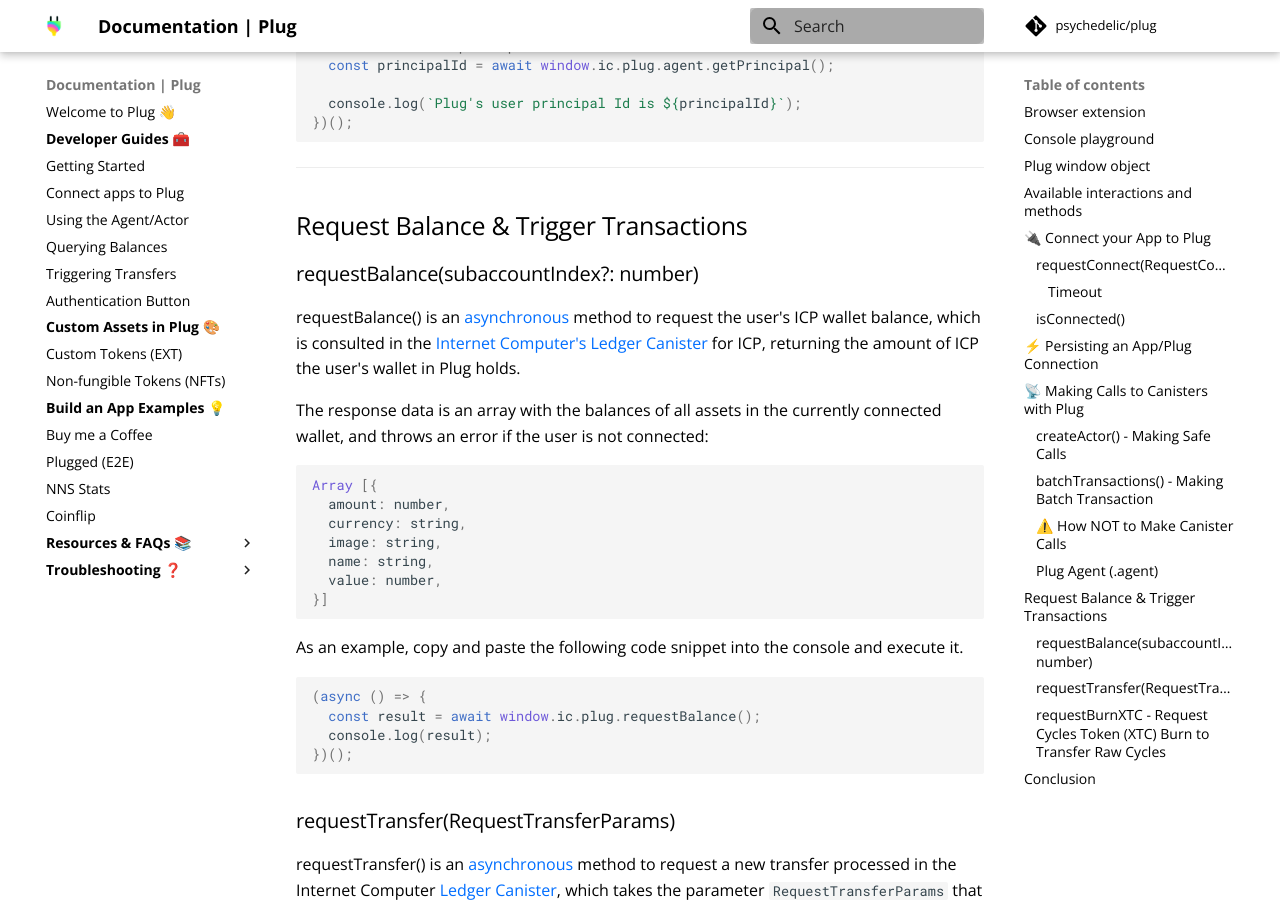
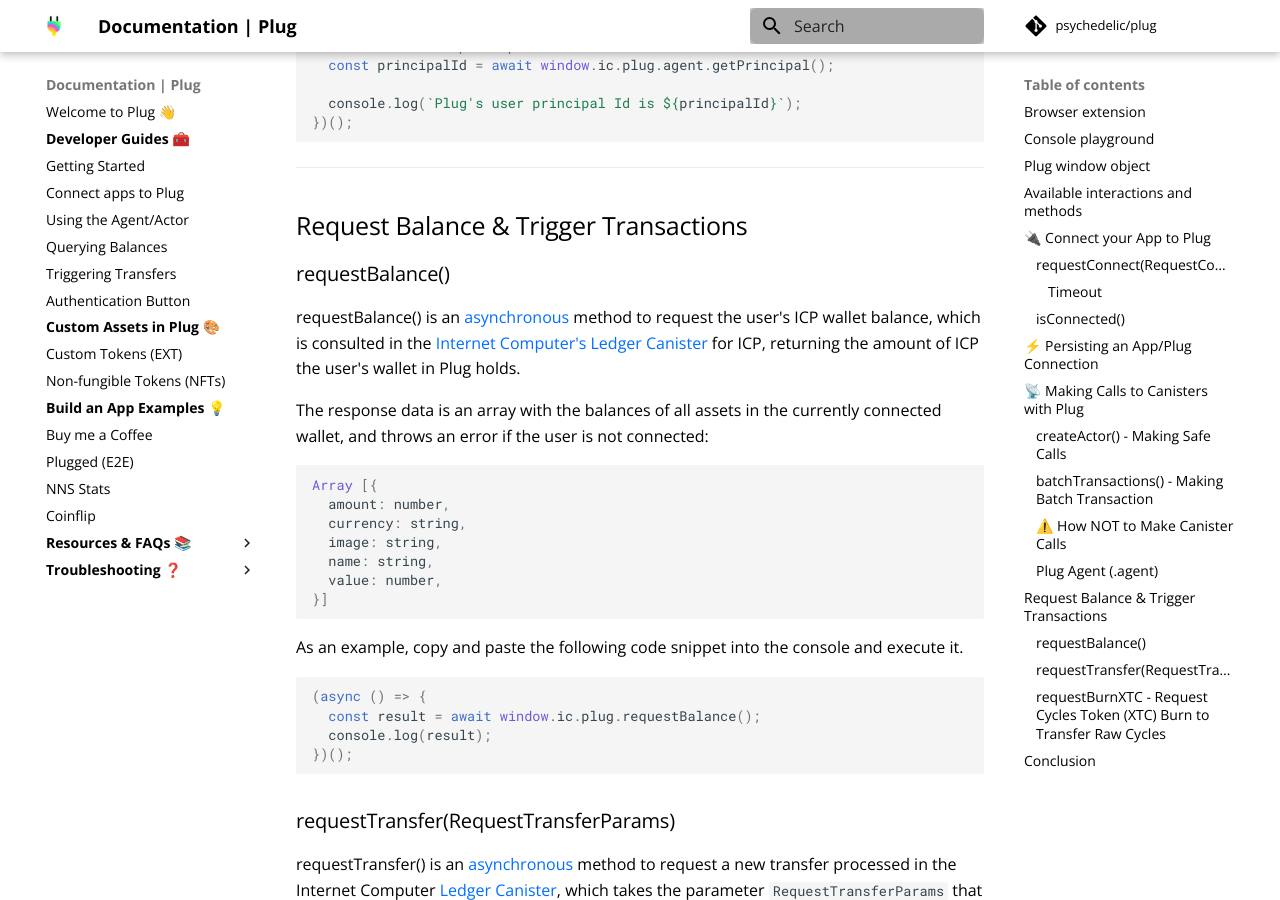
Before and after one commit to Psychedelic/plug-docs, an MkDocs documentation site: the page built from docs/getting-started/connect-to-plug.md, in a window 1280 px wide and 900 px high, scrolled down 10553 px. Built offline with MkDocs 1.6.1 and Material for MkDocs 9.7.7, drawn with Linux system fonts in a browser that asks for light colours; comment, search, counter and statistics services are not loaded.

Commit message:
Removed requestBalance parameter (unused)

```diff
--- a/docs/getting-started/connect-to-plug.md
+++ b/docs/getting-started/connect-to-plug.md
@@ -411,7 +411,7 @@
 
 ## Request Balance & Trigger Transactions
 
-### requestBalance(subaccountIndex?: number)
+### requestBalance()
 
 requestBalance() is an [asynchronous](https://developer.mozilla.org/en-US/docs/Learn/JavaScript/Asynchronous) method to request the user's ICP wallet balance, which is consulted in the [Internet Computer's Ledger Canister](https://sdk.dfinity.org/docs/integration/ledger-quick-start.html#_ledger_canister_overview) for ICP, returning the amount of ICP the user's wallet in Plug holds.
 
```
